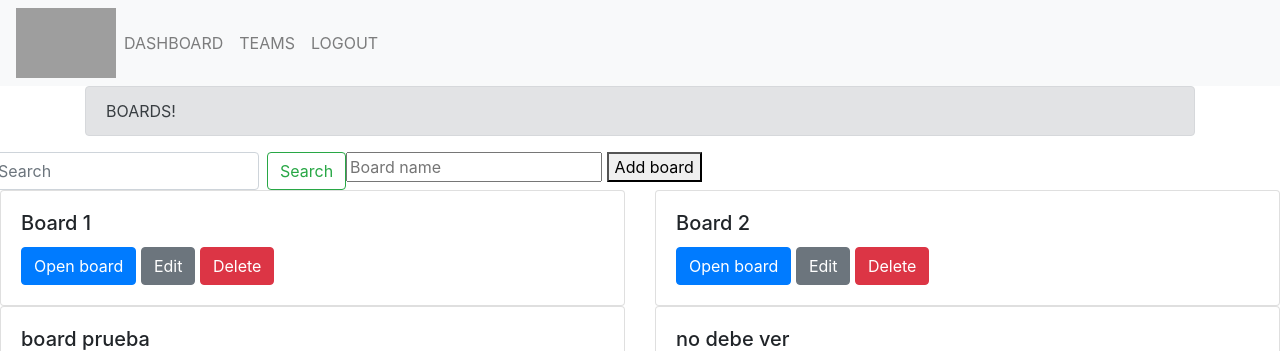
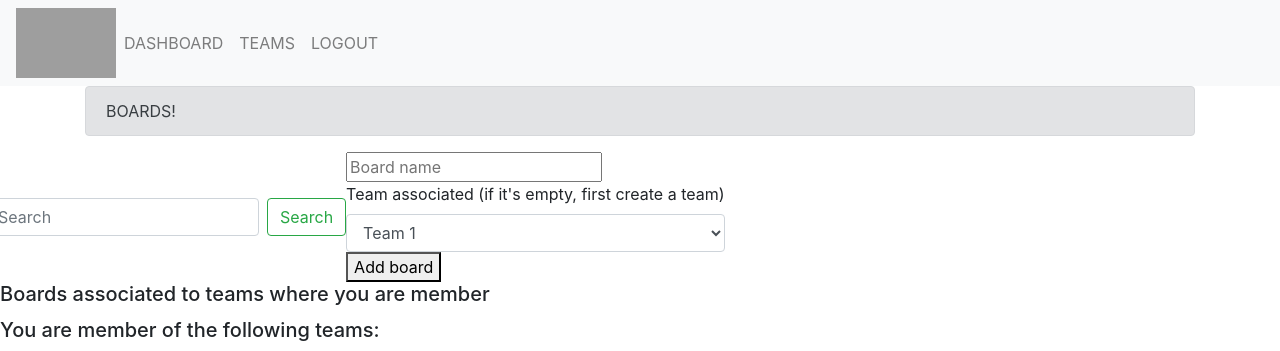
Before and after one commit to juanpablorp96/teams, a Django app: page /dashboard/boards in a window 1280 px wide. Shown: the top 351 px of the page. Run offline with Django 3.2, Linux system fonts and the light colour scheme; data comes from the database, SQL or seed files in the repository; both versions use the stored data as it was after the commit; parts of the project's set-up code (start-up, migrations or seed data) failed here and were passed over; some libraries are stand-ins or nearby versions; grey boxes are pictures that could not be loaded.

Commit message:
Teams module associated with dashboard and index

```diff
--- a/dashboard/models.py
+++ b/dashboard/models.py
@@ -3,13 +3,14 @@ from django.db import models
 from django.conf import settings
 from django.contrib.auth.models import User
 import django
-# from teams.team.models import Team
+from team.models import Team
 
 
 class Board(models.Model):
     name = models.CharField(max_length=50)
     slug = models.SlugField(blank=True, null=True)
     create_date = models.DateField(default=django.utils.timezone.now)
+    team = models.ForeignKey(Team, on_delete=models.CASCADE, default=None)
 
     def __str__(self):
         return self.name
--- a/dashboard/templates/dashboard/dashboard.html
+++ b/dashboard/templates/dashboard/dashboard.html
@@ -48,26 +48,50 @@
     <form method="post" action="">
         {% csrf_token %}
         <input type="text" name="name" placeholder="Board name">
+                    <div><label name="exampleInputText">Team associated (if it's empty, first create a team)</label>
+        <select name="selected_team" id="inputState" class="form-control">
+            {% for team in teams %}
+        <option value="{{team.pk}}">{{team}}</option>
+            {% endfor %}
+      </select>
+                </div>
         <button type="submit">Add board</button>
     </form>
 </section>
     </div>
 
+        <h5 class="card-title">Boards associated to teams where you are member</h5>
+        <h5 class="card-title">You are member of the following teams:</h5>
 
+        {% for team in teams %}
+            {% for member in team.members.all %}
+                {% if request.user == member %}
+                 <h5 class="card-title">{{team}}</h5>
+                {% endif %}
+            {% endfor %}
+        {% endfor %}
 
 <div class="row">
     {% for board in boards %}
+        {% for member in board.team.members.all %}
+            {% if request.user == member %}
   <div class="col-sm-6">
     <div class="card">
       <div class="card-body">
         <h5 class="card-title">{{board.name}}</h5>
+          <h5 class="card-title">Team:</h5>
+        <h5 class="card-title">{{board.team}}</h5>
+
         <a href="board={{board.pk}}" class="btn btn-primary">Open board</a>
           <a href="edit_board={{board.pk}}" class="btn btn-secondary">Edit</a>
           <a href="delete_board={{board.pk}}" class="btn btn-danger">Delete</a>
       </div>
     </div>
   </div>
-              {% endfor %}
+            {% endif %}
+        {% endfor %}
+    {% endfor %}
+
 
 </div>
  <footer>
--- a/dashboard/templates/dashboard/register.html
+++ b/dashboard/templates/dashboard/register.html
@@ -33,7 +33,7 @@
     </div>
   </div>
 
-  <button type="submit" class="btn btn-primary">Sign in</button>
+  <button type="submit" class="btn btn-primary">Register</button>
 </form>
 
  </body>
--- a/dashboard/urls.py
+++ b/dashboard/urls.py
@@ -14,7 +14,7 @@ urlpatterns = [
     path('board=<int:board_id>', columns_view, name='columns'),
     path('column=<int:column_id>', tasks_view, name='tasks'),
     path('index_col', index_col, name='index_col'),
-    path('register', create_user_view, name='create_user'),
+    path('register', create_user_view, name='register'),
     path('modal', TemplateView.as_view(template_name='dashboard/modal.html')),
     path('edit_board=<int:board_id>', edit_board_view, name='edit_board'),
     path('edit_column=<int:column_id>', edit_column_view, name='edit_column'),
--- a/dashboard/views.py
+++ b/dashboard/views.py
@@ -3,6 +3,7 @@ from django.shortcuts import render, Http404, redirect, get_object_or_404
 from django.contrib.auth import authenticate, login, logout
 from django.contrib.auth.models import User
 from .models import Board, Column, Task
+from team.models import Team
 
 
 def index(request):
@@ -87,16 +88,20 @@ def boards_view(request):
         order_by = request.GET.get('order_by', 'create_date')
         search = request.GET.get('search', '')
         boards = Board.objects.order_by('{}'.format(order_by))
-        context = {'boards': boards}
+        teams = Team.objects.all()
+        context = {'boards': boards, 'teams': teams}
         return render(request, 'dashboard/dashboard.html', context)
     elif request.method == 'POST':
         name = request.POST.get('name', None)
+        team_id = request.POST.get('selected_team', None)
+        team_associated = get_object_or_404(Team, pk=team_id)
         slug = "{}-{}".format(name.lower().replace(' ', '-'), datetime.today())
-        new_board = Board.objects.create(name=name, slug=slug)
+        new_board = Board.objects.create(name=name, slug=slug, team=team_associated)
         order_by = request.GET.get('order_by', 'create_date')
         search = request.GET.get('search', '')
         boards = Board.objects.order_by('{}'.format(order_by))
-        context = {'boards': boards}
+        teams = Team.objects.all()
+        context = {'boards': boards, 'teams': teams}
         return render(request, 'dashboard/dashboard.html', context)
     else:
         return Http404('Not allowed')
```
Also changed, not shown: dashboard/templates/dashboard/index.html (+25 -20 lines), db.sqlite3.
